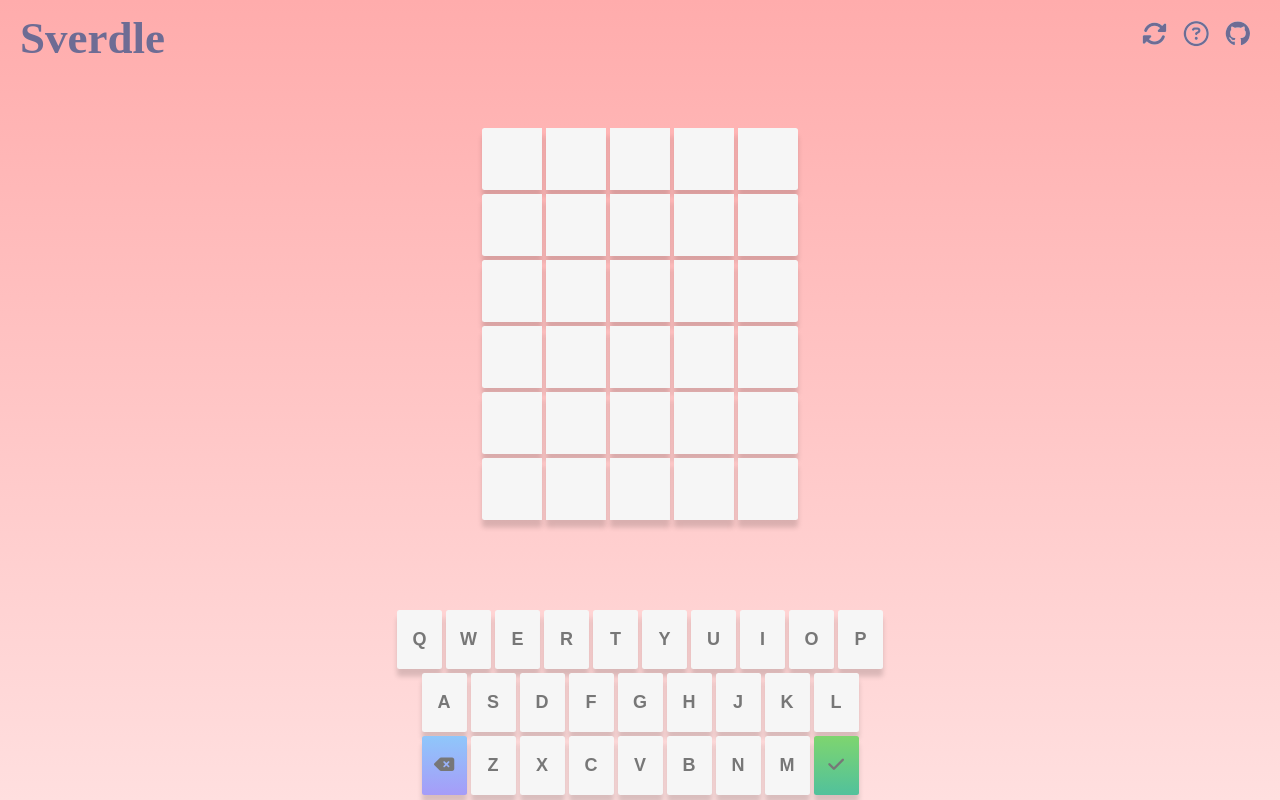
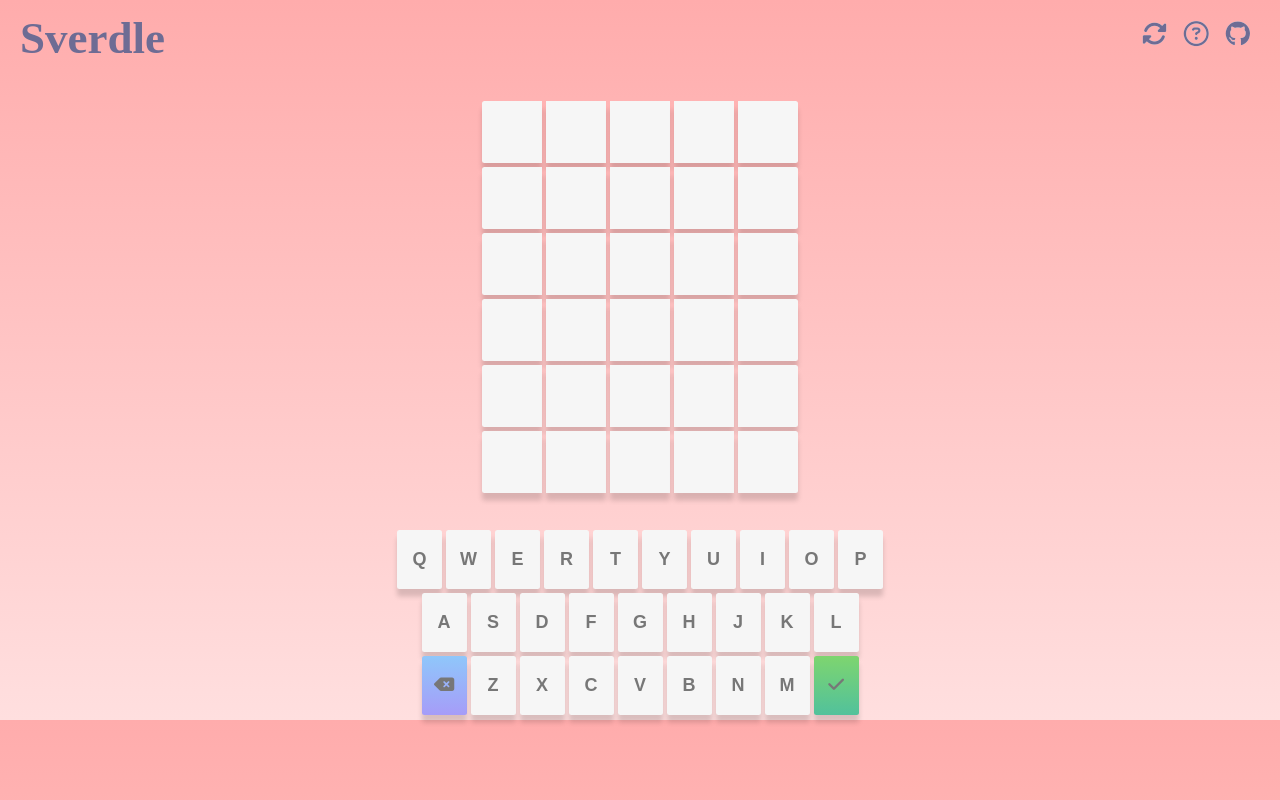
Before and after one commit to bullet-ant/sverdle, a Svelte app: page / in a window 1280 px wide. Built offline with nearby package versions, Linux system fonts and the light colour scheme; a web font is replaced by a local one.

Commit message:
fixes view for 100% zoom

```diff
--- a/src/app.css
+++ b/src/app.css
@@ -276,7 +276,7 @@ header {
   height: 10vh; }
 
 main {
-  height: 90vh;
+  height: 80vh;
   display: flex;
   flex-direction: column;
   position: relative; }
--- a/src/sass/pages/_home.scss
+++ b/src/sass/pages/_home.scss
@@ -8,7 +8,7 @@ header {
   height: 10vh;
 }
 main {
-  height: 90vh;
+  height: 80vh;
   display: flex;
   flex-direction: column;
   position: relative;
```
